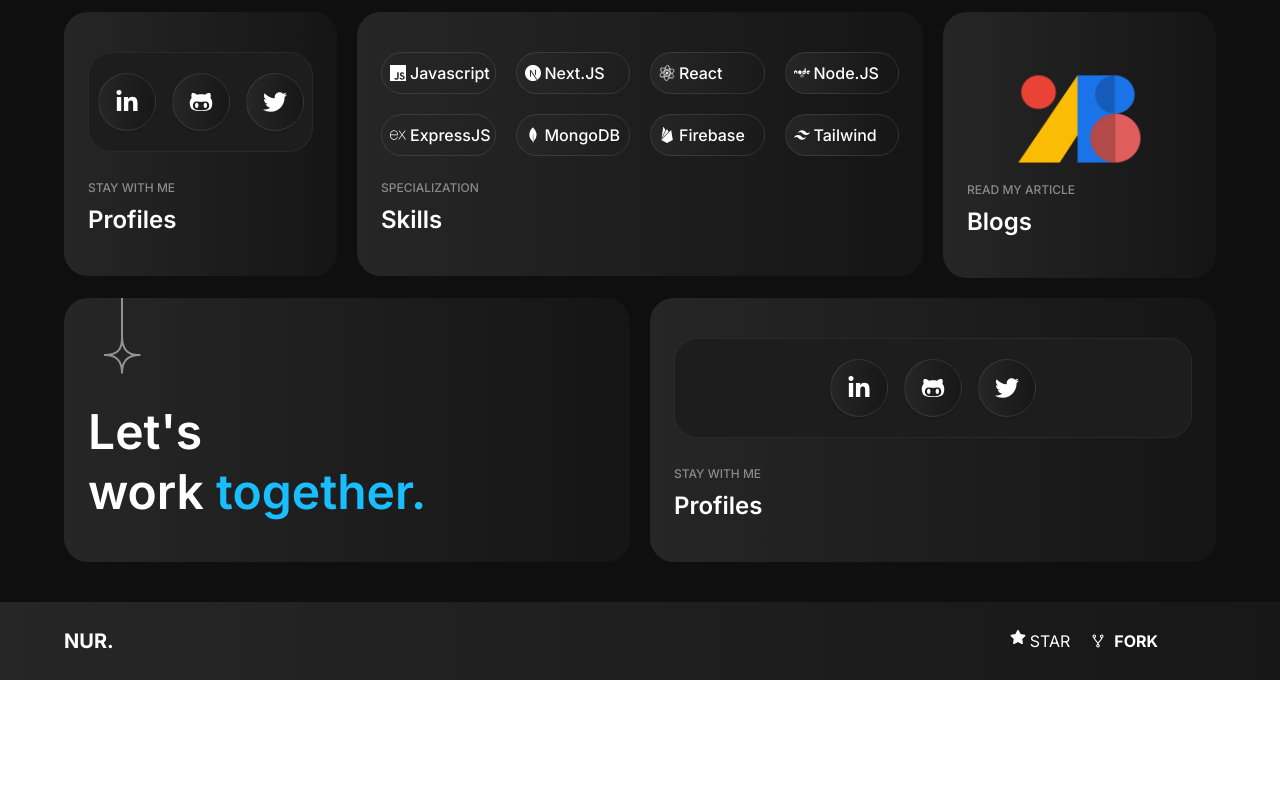
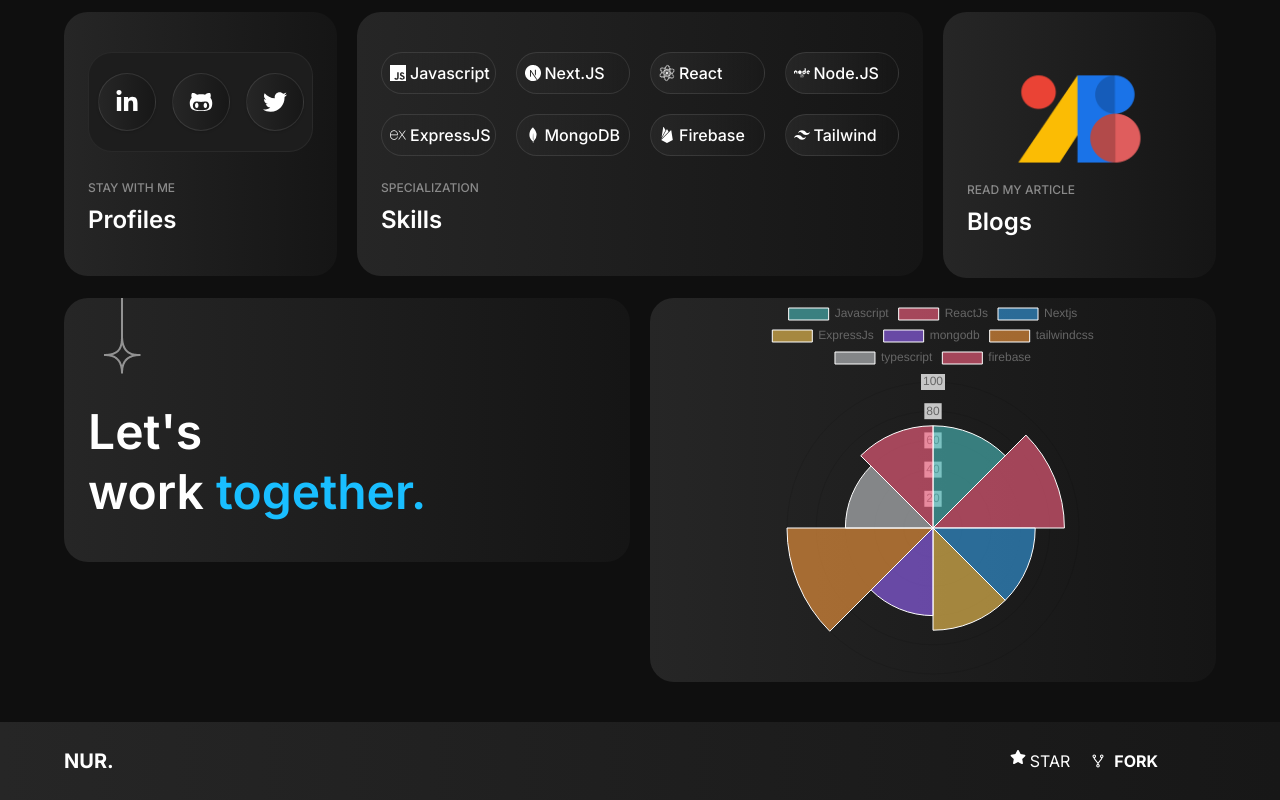
Before and after one commit to itznur07/portfolio, a React (Create React App) app: page / in a window 1280 px wide. Shown: the part 474-1274 px from the top of the page. Before the commit the page ends 1154 px from the top, so only its background shows below. Built offline with nearby package versions, Linux system fonts and the light colour scheme.

Commit message:
Skill chart

```diff
--- a/package.json
+++ b/package.json
@@ -7,8 +7,10 @@
     "@testing-library/jest-dom": "^5.16.5",
     "@testing-library/react": "^13.4.0",
     "@testing-library/user-event": "^13.5.0",
+    "chart.js": "^4.3.0",
     "framer-motion": "^8.5.0",
     "react": "^18.2.0",
+    "react-chartjs-2": "^5.2.0",
     "react-dom": "^18.2.0",
     "react-hook-form": "^7.42.1",
     "react-icons": "^4.7.1",
--- a/src/Components/Banner.js
+++ b/src/Components/Banner.js
@@ -1,9 +1,8 @@
 import React from "react";
-import { useSelector } from "react-redux";
 import BlogCard from "./BlogCard/BlogCard";
 import CredenticalCard from "./CredenticalCard/CredenticalCard";
 import MarqueeCard from "./MarqueeCard/MarqueeCard";
-import OptionalSection from "./OptionalSection/OptionalSection";
+import PolarAreaChart from "./OptionalSection/OptionalSection";
 import ProfileCard from "./ProfileCard/ProfileCard";
 import Showcase from "./Showwcase/Showcase";
 import SocialProfile from "./SocialProfile/SocialProfile";
@@ -11,7 +10,7 @@ import Specialization from "./Specialization/Specialization";
 import WorkTogether from "./WorkTogether/WorkTogether";
 
 const Banner = () => {
-  const { color } = useSelector((state) => state.datas);
+  // const { color } = useSelector((state) => state.datas);
 
   return (
     <div className='max-w-6xl mx-auto my-10'>
@@ -55,7 +54,7 @@ const Banner = () => {
           <WorkTogether></WorkTogether>
         </div>
         <div className='col-span-6'>
-          <OptionalSection></OptionalSection>
+          <PolarAreaChart></PolarAreaChart>
         </div>
       </div>
       {/* hero3 ends here */}
--- a/src/Components/OptionalSection/OptionalSection.jsx
+++ b/src/Components/OptionalSection/OptionalSection.jsx
@@ -1,28 +1,68 @@
-import React from "react";
-import { FaGithubAlt, FaLinkedinIn, FaTwitter } from "react-icons/fa";
+import Chart from "chart.js/auto";
+import React, { useEffect, useRef } from "react";
 
-const OptionalSection = () => {
+const data = {
+  labels: [
+    "Javascript",
+    "ReactJs",
+    "Nextjs",
+    "ExpressJs",
+    "mongodb",
+    "tailwindcss",
+    "typescript",
+    "firebase",
+  ],
+  datasets: [
+    {
+      label: "Skill Level",
+      data: [70, 90, 70, 70, 60, 100, 60, 70],
+      backgroundColor: [
+        "rgba(75, 192, 192, 0.6)",
+        "rgba(255, 99, 132, 0.6)",
+        "rgba(54, 162, 235, 0.6)",
+        "rgba(255, 206, 86, 0.6)",
+        "rgba(153, 102, 255, 0.6)",
+        "rgba(255, 159, 64, 0.6)",
+        "rgba(201, 203, 207, 0.6)",
+        "rgba(255, 99, 132, 0.6)",
+      ],
+      borderWidth: 1,
+    },
+  ],
+};
+
+const options = {
+  scale: {
+    ticks: { beginAtZero: true, max: 100, stepSize: 20 },
+    gridLines: { color: "rgba(255, 255, 255, 0.3)" },
+    pointLabels: { fontColor: "#ffffff" },
+  },
+};
+
+const PolarAreaChart = () => {
+  const chartContainer = useRef(null);
+  const chartInstance = useRef(null);
+
+  useEffect(() => {
+    if (chartContainer && chartContainer.current) {
+      if (chartInstance.current) {
+        chartInstance.current.destroy(); // Destroy the previous chart instance
+      }
+
+      const ctx = chartContainer.current.getContext("2d");
+      chartInstance.current = new Chart(ctx, {
+        type: "polarArea",
+        data: data,
+        options: options,
+      });
+    }
+  }, []);
+
   return (
-    <div className='rounded-3xl py-10 px-6 bg-gradient-to-r from-[#262626] to-[#151515]'>
-      <div className='flex justify-center bg-[#1D1D1D] border border-white border-opacity-5 text-white  rounded-3xl p-5 items-center space-x-4'>
-        <div className='bg-gradient-to-r from-[#262626] to-[#171717] p-4 rounded-full border border-white border-opacity-10 shadow hover:from-[#ffffff] hover:to-[#8df2ff] cursor-pointer transition ease-linear duration-200 delay-100 font-medium hover:text-[#0A66C2]'>
-          <FaLinkedinIn size={24} />
-        </div>
-        <div className='bg-gradient-to-r from-[#262626] to-[#171717] p-4 rounded-full border border-white border-opacity-10 shadow hover:from-[#ffffff] hover:to-[#8df2ff] cursor-pointer transition ease-linear duration-200 delay-100 font-medium hover:text-black'>
-          <FaGithubAlt size={24} />
-        </div>
-        <div className='bg-gradient-to-r from-[#262626] to-[#171717] p-4 rounded-full border border-white border-opacity-10 shadow hover:from-[#ffffff] hover:to-[#8df2ff] cursor-pointer transition ease-linear duration-200 delay-100 font-medium hover:text-blue-500'>
-          <FaTwitter size={24} />
-        </div>
-      </div>
-      <div className='mt-7'>
-        <p className='text-xs uppercase font-medium text-[#8a8a8a] mb-2'>
-          Stay with me
-        </p>
-        <p className='text-2xl font-semibold text-white'>Profiles</p>
-      </div>
+    <div className='h-96 bg-gradient-to-r from-[#262626] to-[#151515] flex justify-center items-center rounded-3xl'>
+      <canvas ref={chartContainer} />
     </div>
   );
 };
 
-export default OptionalSection;
+export default PolarAreaChart;
--- a/src/Components/ProfileCard/ProfileCard.jsx
+++ b/src/Components/ProfileCard/ProfileCard.jsx
@@ -9,7 +9,7 @@ const ProfileCard = () => {
           <img
             src={personImg}
             className='rounded-tl-3xl rounded-br-3xl border border-[#8a8a8a]'
-            alt='person-image'
+            alt='personmage'
           />
         </div>
         <div className='flex flex-col space-y-2'>
--- a/src/Pages/Home.js
+++ b/src/Pages/Home.js
@@ -1,14 +1,12 @@
-import { useScroll } from "framer-motion";
 import React from "react";
-import { useSelector } from "react-redux";
 import Banner from "../Components/Banner";
 import Footer from "../Components/Footer";
 import Navbar from "../Components/Navbar";
 
 const Home = () => {
-  const { color } = useSelector((state) => state.datas);
+  // const { color } = useSelector((state) => state.datas);
 
-  const { scrollYProgress } = useScroll();
+  // const { scrollYProgress } = useScroll();
   return (
     <>
       <div className="bg-[#0F0F0F]">
```
Also changed, not shown: 1 other file (tests, documents, lock files or other folders).
